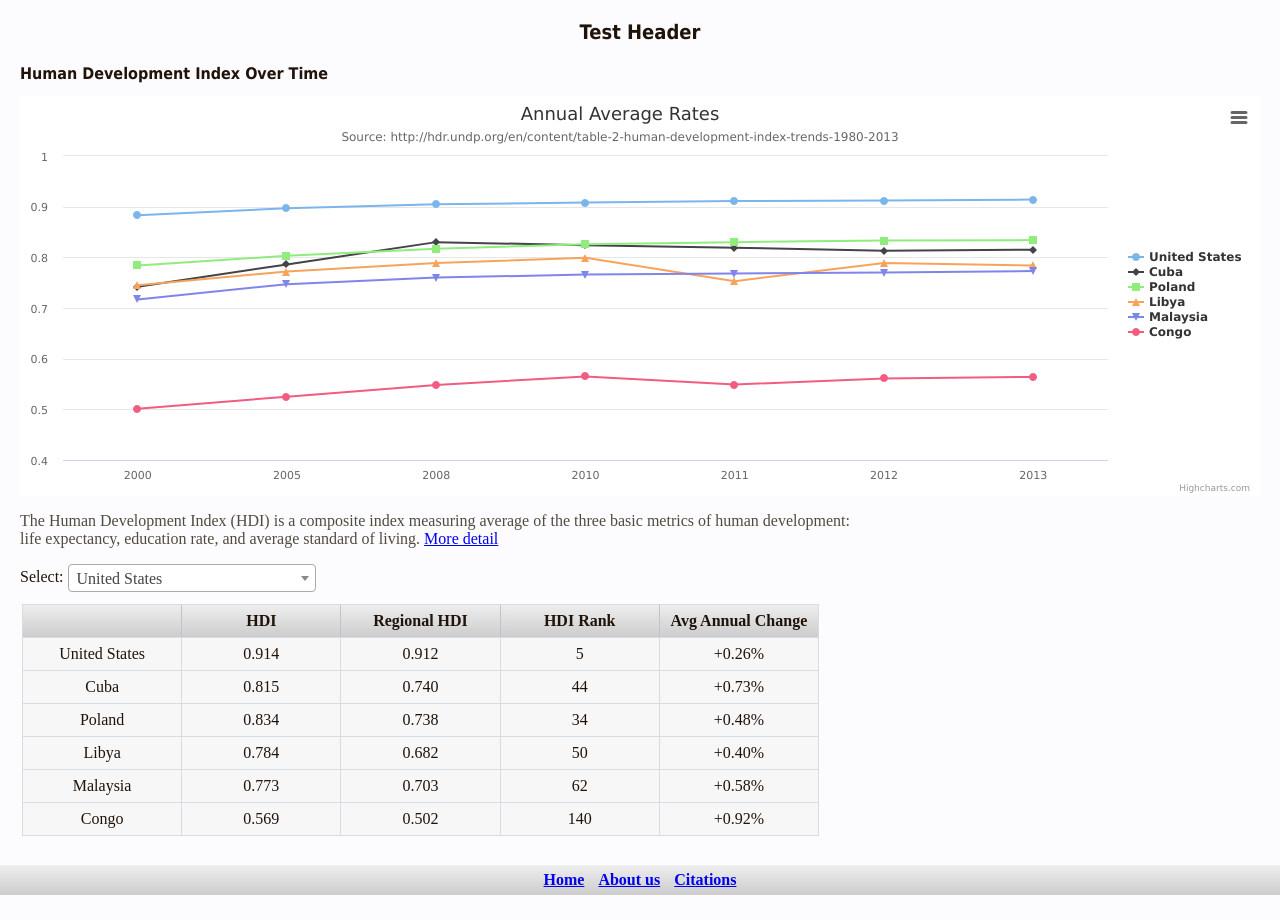
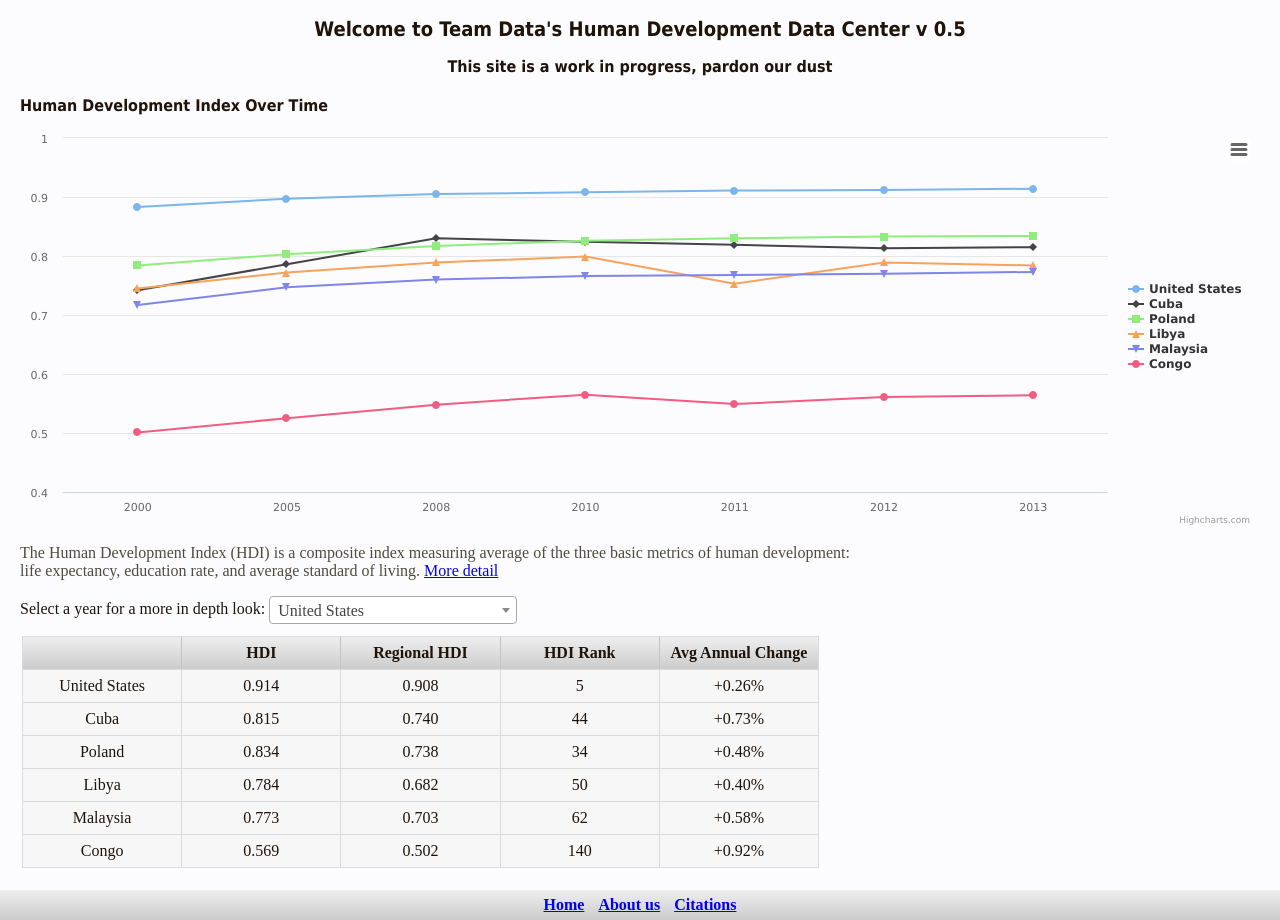
Before and after one commit to jthompson18/client-dev, a plain HTML site: page index.html in a window 1280 px wide. Before the commit the page ends 895 px from the top, so only its background shows below. Drawn offline with nearby package versions, Linux system fonts and the light colour scheme.

Commit message:
UI Clean up and fix footer issues

```diff
--- a/css/style.css
+++ b/css/style.css
@@ -1,15 +1,27 @@
 
-/*set design style for the headings*/
-body{
-	text-align:center;
+html,
+body {
+  margin:0;
+  padding:0;
+  height:100%;
+}
+#wrapper {
+  position:absolute;
+  min-height: 100%;
   background-color: #FCFCFF;
   color: #20130A;
-  margin: 0px;
+  width: 100%;
+}
+#header {
+  text-align: center;
+}
+#content {
+  margin: 20px;
+  text-align:center;
 }
 /*Styles for main page*/
-.main-view{
-  margin: 20px;
-  min-height: 825px
+.bottom-spacer{
+  padding-bottom: 50px;
 }
 h1{
 	font: bold 20px Tahoma;
@@ -25,16 +37,6 @@ h2{
 .selector-left{
   text-align: left;
   }
-/*set design so it's compatible or so it works with all browsers*/
-
-/*set design for the body of the website - remember to implement styling for
-class, id and pseudo class */
-
-/*aligning general text to center of the page - will adjust text to align left
-or right if needed.
-design style for background, border, margin, width, padding, color,
-text-alignment, list style and float for the body of the website*/
-
 .help-text {
   color: #514A3E;
   text-align: left;
@@ -76,9 +78,7 @@ background: -o-linear-gradient(top,  #eeeeee 0%,#cccccc 100%); /* Opera 11.10+ *
   background: -ms-linear-gradient(top,  #eeeeee 0%,#cccccc 100%); /* IE10+ */
   background: linear-gradient(to bottom,  #eeeeee 0%,#cccccc 100%); /* W3C */
   filter: progid:DXImageTransform.Microsoft.gradient( startColorstr='#eeeeee', endColorstr='#cccccc',GradientType=0 ); /* IE6-9 */
-
 }
-
 .cell {
   width:20%;
   line-height: 30px;
@@ -94,14 +94,15 @@ color: #33CC33;
   font-weight: bold;
   border-color: #C1C3C6;
 }
-}
 /*design for the footer section of the web page*/
-.footer-note{
-  background-color: #FCFCFF;
-	clear:both;
+#footer {
+  height: 30px;
+  position: absolute;
   text-align:center;
-  font: bold 14px Tahoma;
-	padding: 20px;
+  bottom:0;
+  left: 0;
+  right: 0;
+  width: 100%;
 }
 .bottom-nav{
   line-height: 30px;
@@ -120,15 +121,10 @@ color: #33CC33;
   font-weight: bold;
 	padding: 5px;
 }
-
 /*Styles for about us page*/
-
-.about-us-view{
-  margin: auto;
-}
 .about-us-column{
-  margin-top: 20px;
   width: 300px;
   text-align: left;
-   background-color: #F7F7F7;
+  display: inline-block;
+  vertical-align: top;
 }
--- a/index.html
+++ b/index.html
@@ -8,9 +8,12 @@
 </head>
 <body>
 <a name="top"></a>
-  <section class="main-view">
-
-    <h1>Test Header</h1>
+  <section id="wrapper" class="bottom-spacer">
+    <header id="header">
+      <h1>Welcome to Team Data's Human Development Data Center v 0.5</h1>
+      <h2>This site is a work in progress, pardon our dust</h2>
+    </header>
+    <section id="content">
       <section class="section-title" >
         	<h2>Human Development Index Over Time</h2>
           <section>
@@ -22,7 +25,7 @@
         <p>The Human Development Index (HDI) is a composite index measuring average of the three basic metrics of human development: life expectancy, education rate, and average standard of living. <a target="_blank" href="http://hdr.undp.org/en">More detail</a>   </p>
       </section>
       <section class="selector-left">
-    <label for="selector">Select: </label>
+        <label for="selector">Select a year for a more in depth look: </label>
         <select name="selector" id="selector" style="width: 20%">
           <option value="0">United States</option>
           <option value="1">Cuba</option>
@@ -46,7 +49,7 @@
               <tr class="row">
                   <td class="cell">United States</td>
                   <td class="cell">0.914</td>
-                  <td class="cell">0.912</td> <!--calculated as avg of US and Canada for -->
+                  <td class="cell">0.908</td> <!--calculated as avg of US and Canada for -->
                   <td class="cell">5</td>
                   <td class="cell">+0.26%</td>
               </tr>
@@ -85,13 +88,14 @@
         </section>
       </section>
     </section>
-    <footer class="the-footer">
+    <footer id="footer">
       <nav class="bottom-nav">
           <a href="#top">Home</a>
           <a href="additionalPages/aboutUsPage.html">About us</a>
           <a href="additionalPages/citiationPage.html">Citations</a>
       </nav>
     </footer>
+  </section>
 
 
     <script src="https://ajax.googleapis.com/ajax/libs/jquery/2.1.4/jquery.min.js"></script>
--- a/js/script.js
+++ b/js/script.js
@@ -19,14 +19,45 @@ $(function () {
         data: [0.501, 0.525, 0.548, 0.565, 0.549, 0.561, 0.564]
     }];
 
+    //regional HDO for US calculated as (US+CAN)/2
+    //no North American Region defined in data
+    var tableData = [{
+        name: 'United States',
+        HDI: [0.883, 0.897, 0.905, 0.908, 0.911, 0.912, 0.914],
+        regionalHDI:[0.875, 0.895, 0.901, 0.902, 0.906, 0.907, 0.908]
+    }, {
+        name: 'Cuba',
+        data: [0.742, 0.786, 0.830, 0.824, 0.819, 0.813, 0.815],
+        regionalHDI:[0.683, 0.705, 0.726, 0.734, 0.737, 0.739, 0.740]
+    }, {
+        name: 'Poland',
+        data: [0.784, 0.803, 0.817, 0.826, 0.830, 0.833, 0.834],
+        regionalHDI:[0.665, 0.700, 0.716, 0.726, 0.733, 0.735, 0.738]
+    }, {
+        name: 'Libya',
+        data: [0.745, 0.772, 0.789, 0.799, 0.753, 0.789, 0.784],
+        regionalHDI:[0.611, 0.644, 0.664, 0.675, 0.678, 0.681, 0.682]
+    },{
+        name: 'Malaysia',
+        data: [0.717, 0.747, 0.760, 0.766, 0.768, 0.770, 0.773],
+        regionalHDI:[0.595, 0.641, 0.671, 0.688, 0.695, 0.699, 0.703]
+    },{
+        name: 'Congo',
+        data: [0.501, 0.525, 0.548, 0.565, 0.549, 0.561, 0.564],
+        regionalHDI:[0.421, 0.452, 0.477, 0.488, 0.495, 0.499, 0.502]
+    }];
+
     $('#container').highcharts({
         title: {
-            text: 'Annual Average Rates',
-            x: -20 //center
+            text: null,
         },
-        subtitle: {
-            text: 'Source: http://hdr.undp.org/en/content/table-2-human-development-index-trends-1980-2013',
-            x: -20
+        // subtitle: {
+        //     text: 'Source: http://hdr.undp.org/en/content/table-2-human-development-index-trends-1980-2013',
+        //     x: -20
+        // },
+        chart: {
+            backgroundColor: "#FCFCFF",
+            borderColor: "#D9DCDF"
         },
         xAxis: {
             categories: [2000, 2005, 2008, 2010, 2011, 2012, 2013]
```
Also changed, not shown: additionalPages/aboutUsPage.html (+10 -4 lines), additionalPages/citiationPage.html (+6 -3 lines). Lines whose indentation alone changed are shown as unchanged.
